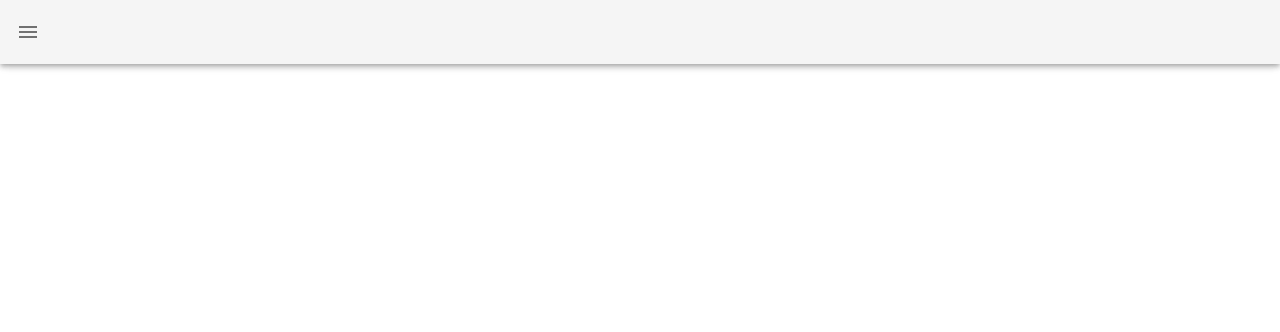
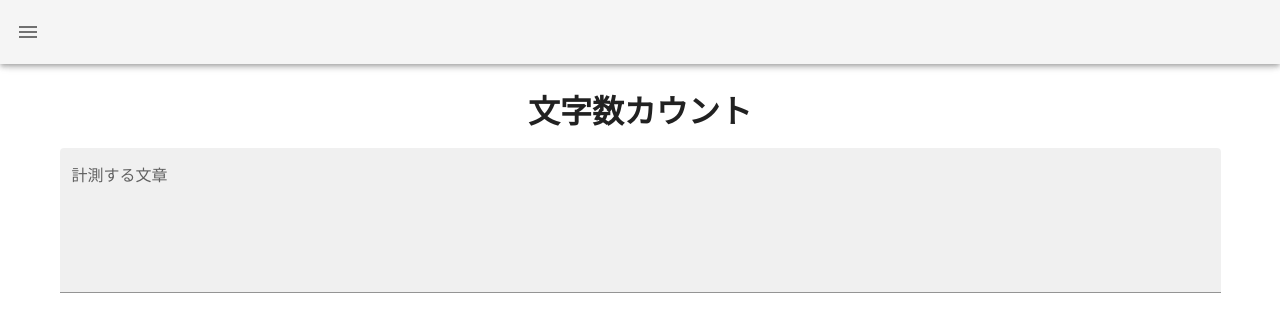
Before and after one commit to kat0h/kuragetool, a Vue app: page /app/wordcount in a window 1280 px wide. Shown: the top 332 px of the page. Built offline with nearby package versions, Linux system fonts and the light colour scheme.

Commit message:
Add new application

```diff
--- a/public/index.html
+++ b/public/index.html
@@ -1,5 +1,5 @@
 <!DOCTYPE html>
-<html lang="en">
+<html lang="ja">
   <head>
     <meta charset="utf-8">
     <meta http-equiv="X-UA-Compatible" content="IE=edge">
--- a/src/components/TopPage.vue
+++ b/src/components/TopPage.vue
@@ -17,6 +17,7 @@ export default {
   name: 'TopPage',
   data: () => ({
       appcards: [
+        { title: "文字数計測", image: require("@/assets/app_icons/word_count.png"), link: "/app/wordcount"},
         { title: "太文字メーカー", image: require("@/assets/app_icons/hutomoji_maker.png"), link: "/app/hutomoji"},
         { title: "日付計算", image: require("@/assets/app_icons/date_calc.png"), link: ""},
         { title: "ローマ数字変換", image: require("@/assets/app_icons/roma.png"), link: ""},
@@ -30,7 +31,6 @@ export default {
         { title: "〜までの日数", image: require("@/assets/app_icons/date_hoge.png"), link: ""},
         { title: "QRコード作成", image: require("@/assets/app_icons/make_qr.png"), link: ""},
         { title: "QRコード読み取り", image: require("@/assets/app_icons/read_qr.png"), link: ""},
-        { title: "文字数計測", image: require("@/assets/app_icons/word_count.png"), link: ""},
         { title: "突然の死", image: require("@/assets/app_icons/suddenly_death.png"), link: ""},
         { title: "壁紙加工", image: require("@/assets/app_icons/wallpaper_manufact.png"), link: ""},
         { title: "AmazonURLクリーナー", image: require("@/assets/app_icons/amazon_url_cleaner.png"), link: ""},
--- /dev/null
+++ b/src/components/apps/wordcount.vue
@@ -0,0 +1,31 @@
+<template>
+  <div>
+    <h1>
+    文字数カウント
+    </h1>
+    <v-container >
+      <v-textarea
+      filled
+      label="計測する文章"
+      auto-grow
+      :value="text"
+      ></v-textarea>
+    </v-container>
+  </div>
+</template>
+
+<script>
+export default {
+  name: 'AppWordCount',
+  data: () => ({
+    text: ""
+  }),
+};
+
+</script>
+
+<style>
+div {
+  text-align: center;
+}
+</style>
--- a/src/router/index.js
+++ b/src/router/index.js
@@ -4,6 +4,7 @@ import Router from "vue-router"
 import TopPage from '@/components/TopPage.vue'
 import About from '@/components/AboutPage.vue'
 
+import AppWordCount from '@/components/apps/wordcount.vue'
 import AppHutomoji from '@/components/apps/hutomoji.vue'
 
 Vue.use(Router);
@@ -13,6 +14,7 @@ export default new Router({
   routes: [
     { path: '/', component: TopPage },
     { path: '/about', component: About },
-    { path: '/app/hutomoji', component: AppHutomoji }
+    { path: '/app/wordcount', component: AppWordCount },
+    { path: '/app/hutomoji', component: AppHutomoji },
   ]
 })
```
